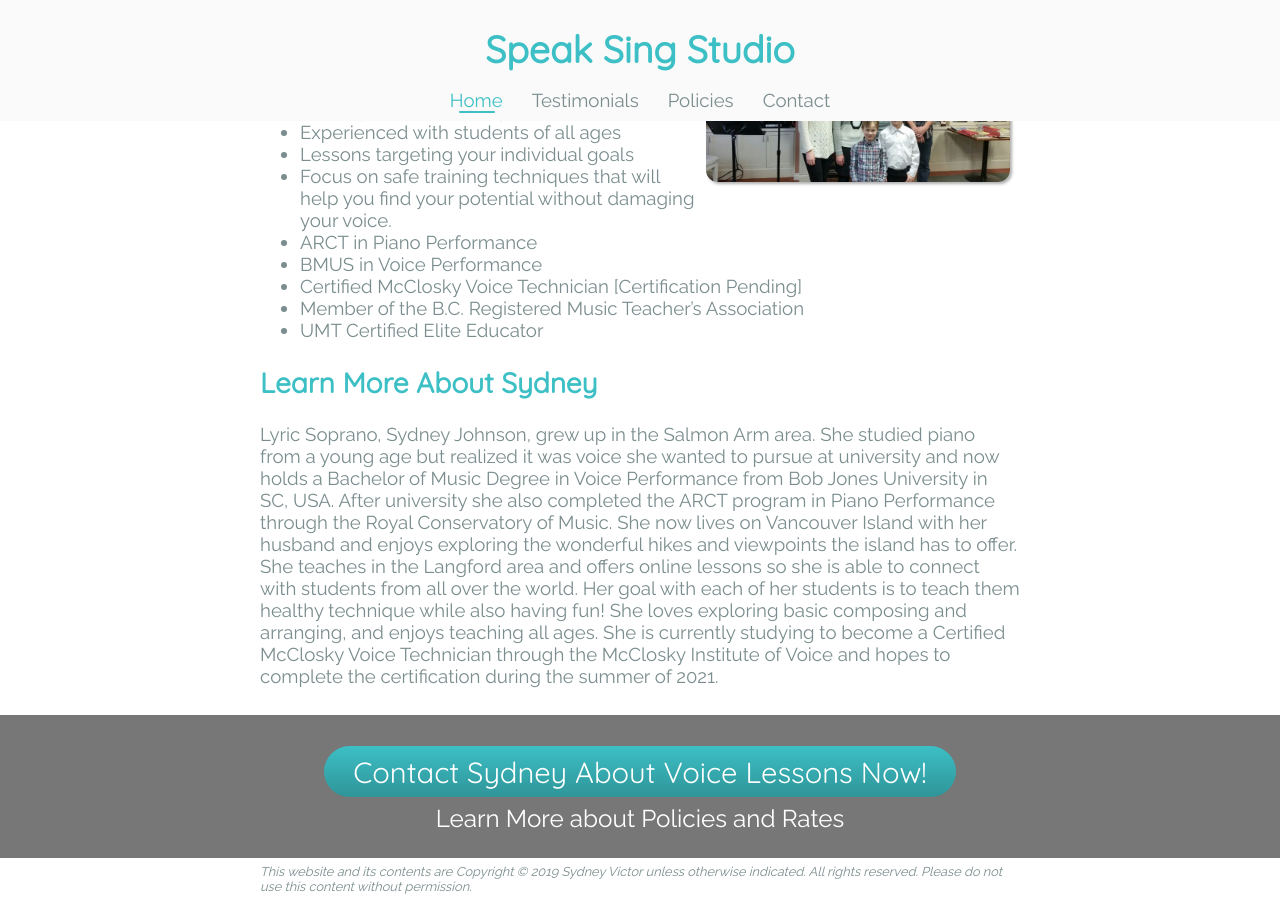
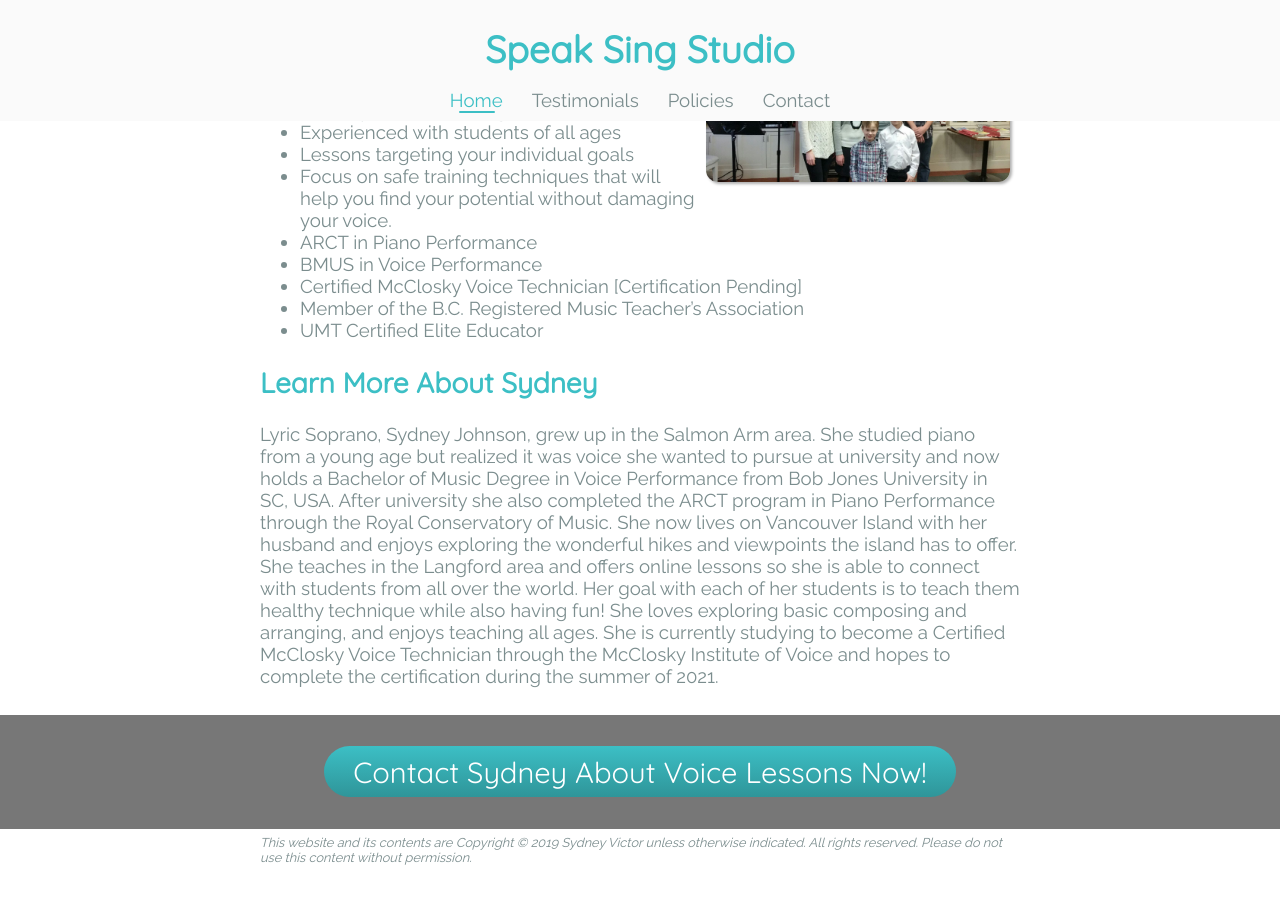
Before and after one commit to sydneyvictor/sydneyvictor.github.com, a Jekyll site: the page built from index.md, in a window 1280 px wide and 900 px high, scrolled down 1506 px. Built offline with Jekyll 4.4.1, drawn with Linux system fonts in a browser that asks for light colours; after the commit the page ends 2377 px from its top, so only the background shows below that.

Commit message:
remove policies and rates link

```diff
--- a/_includes/content_footer.html
+++ b/_includes/content_footer.html
@@ -1,10 +1,6 @@
     <div class="call_to_action">
 
         <a href="/contact" class="big_button">Contact Sydney About Voice Lessons Now!</a>
-        <br>
-
-        <a href="/policies_and_rates">Learn More about Policies and Rates</a>
-        <br>
     </div>
 
     <div class="container copyright">
```
